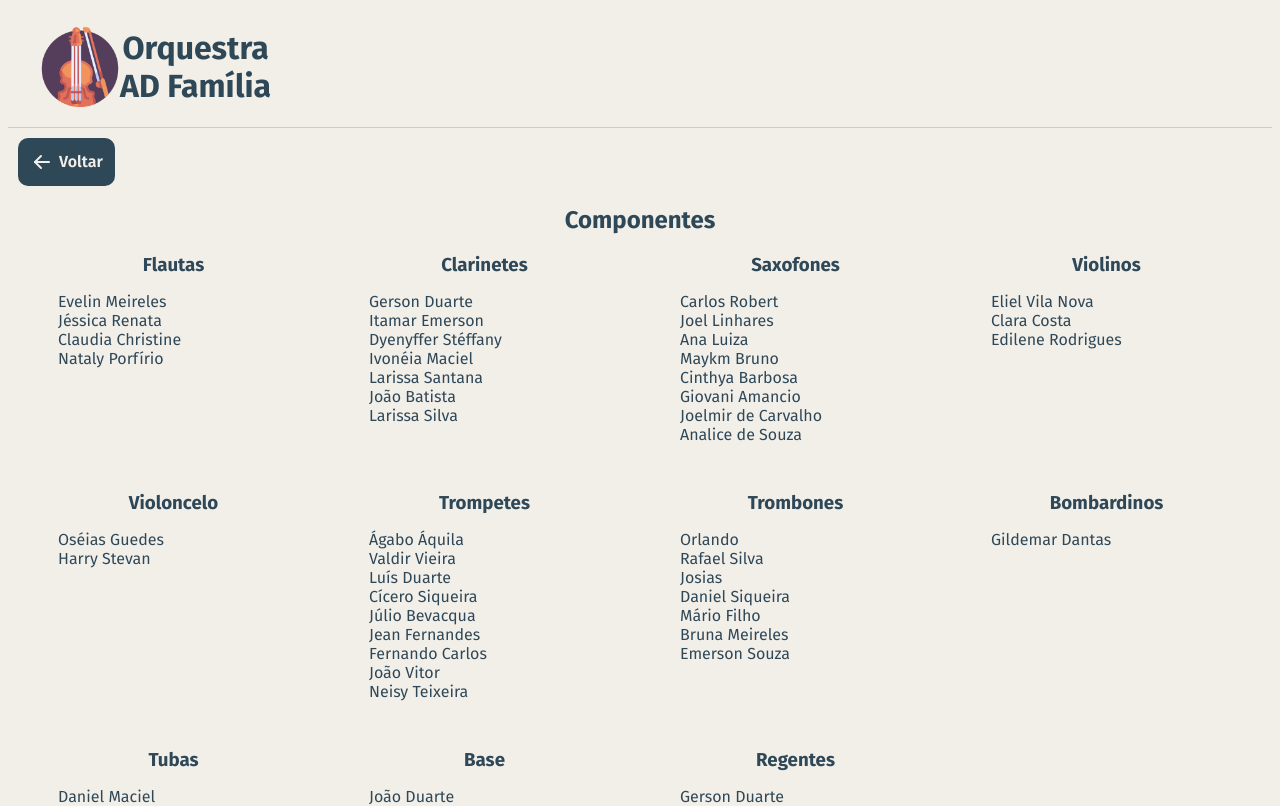
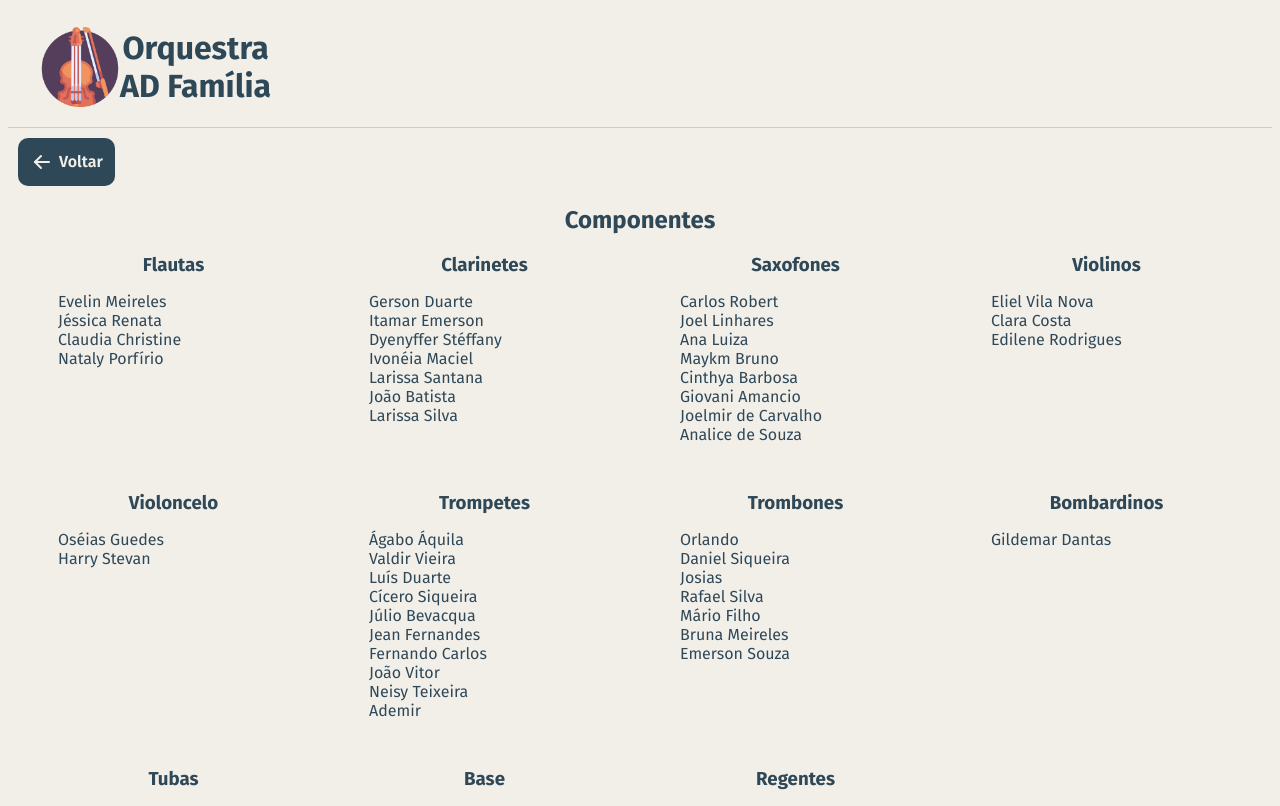
Before and after one commit to Rafatuba/orquestra-ad-familia, a React (Vite) app: page /orquestra in a window 1280 px wide. Shown: the top 806 px of the page. Built offline with nearby package versions, Linux system fonts and the light colour scheme.

Commit message:
Adição de membro - trompetes

```diff
--- a/src/pages/orquestra/index.tsx
+++ b/src/pages/orquestra/index.tsx
@@ -76,7 +76,8 @@ export default function Orquestra() {
             <li>Jean Fernandes</li>
             <li>Fernando Carlos</li>
             <li>João Vitor</li>
-            <li>Neisy Teixeira </li>
+            <li>Neisy Teixeira</li>
+            <li>Ademir</li>
           </ul>
         </div>
 
@@ -84,9 +85,9 @@ export default function Orquestra() {
           <h3>Trombones</h3>
           <ul>
             <li>Orlando</li>
+            <li>Daniel Siqueira</li>
+            <li>Josias</li>
             <li>Rafael Silva</li>
-            <li>Josias</li>
-            <li>Daniel Siqueira</li>
             <li>Mário Filho</li>
             <li>Bruna Meireles</li>
             <li>Emerson Souza</li>
```
